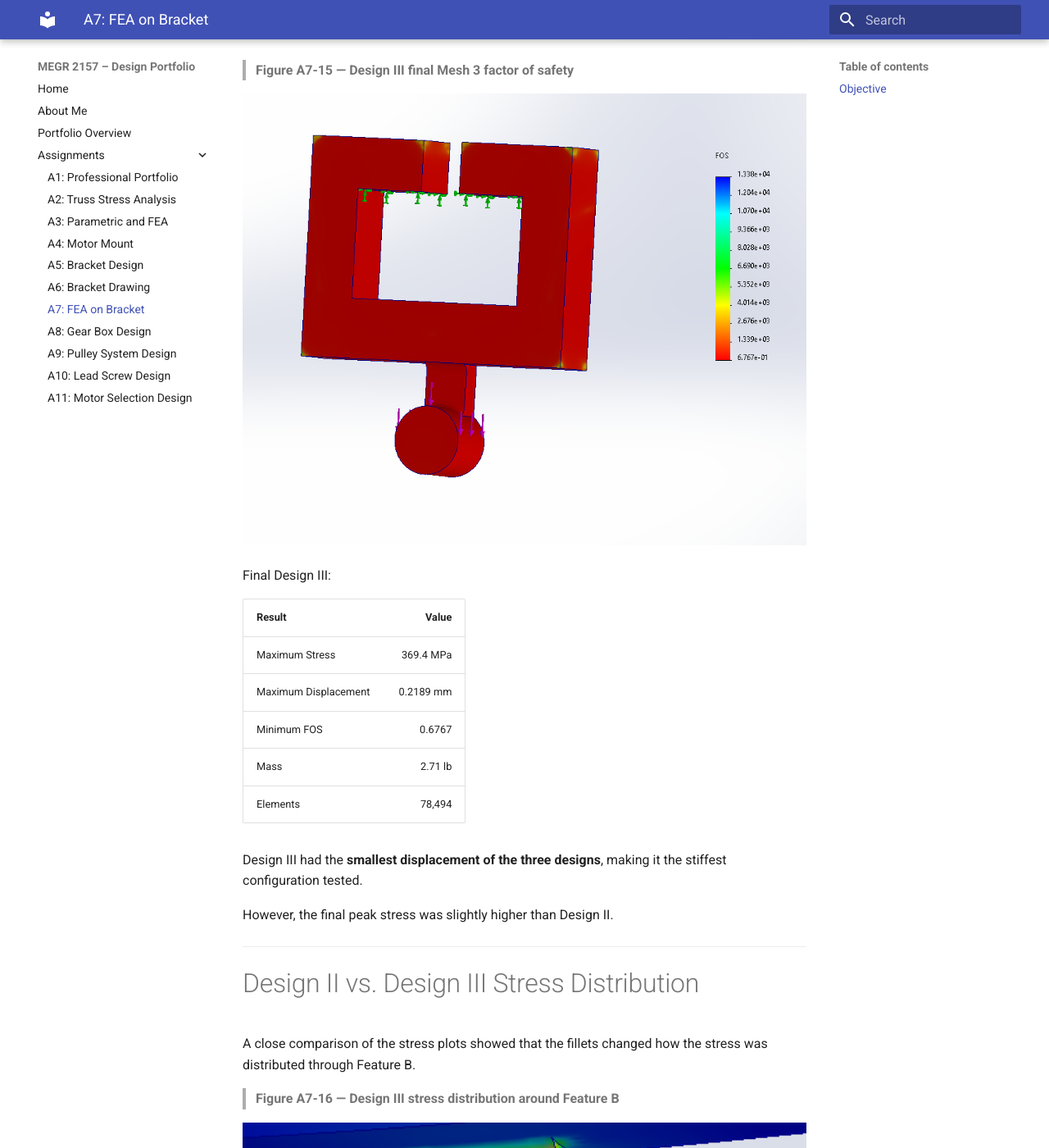
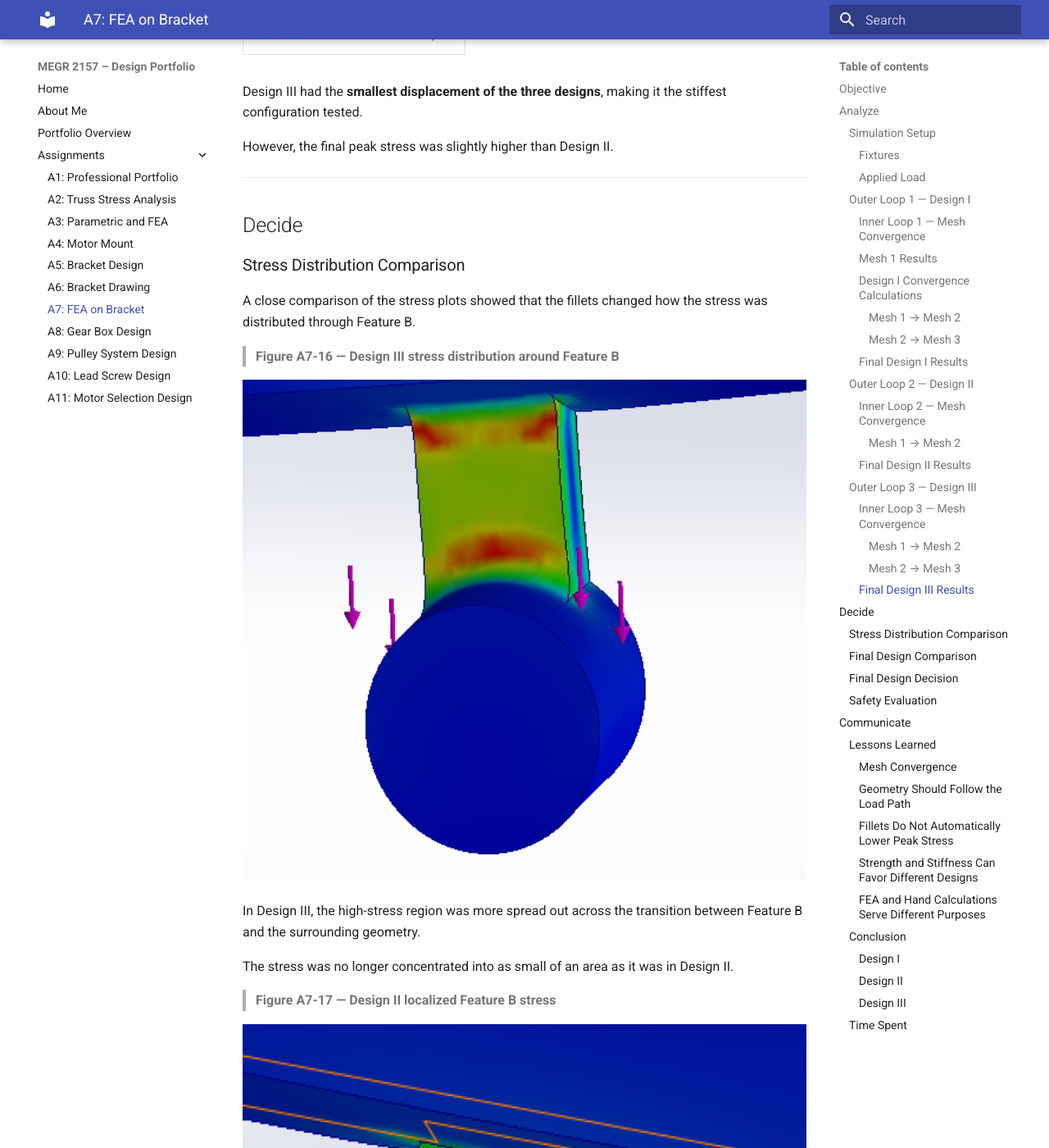
Before and after one commit to AcGallo/Florencondia-MEGR-2157-Portfolio, an MkDocs documentation site: the page built from docs/assignments/A07/index.md, in a window 1280 px wide and 1400 px high, scrolled down 18550 px. Shown: the whole window at 82% size. Built offline with MkDocs 1.6.1 and Material for MkDocs 9.7.7, drawn with Linux system fonts in a browser that asks for light colours; some of the changed text lies outside the part shown.

Commit message:
Update index.md

```diff
--- a/docs/assignments/A07/index.md
+++ b/docs/assignments/A07/index.md
@@ -23,7 +23,9 @@ The goal was to improve the bracket's strength and stiffness while keeping the d
 
 ---
 
-# Simulation Setup
+## Analyze
+
+### Simulation Setup
 
 A static SolidWorks Simulation study was used for all three designs.
 
@@ -39,7 +41,7 @@ The same material, fixtures, and applied loading were maintained between designs
 | Mesh Quality | High |
 | Convergence Requirement | 7% |
 
-## Fixtures
+#### Fixtures
 
 The bracket was fixed on the lower horizontal surfaces of the two upper arms where the bracket is supported by the T-beam.
 
@@ -47,7 +49,7 @@ The bracket was fixed on the lower horizontal surfaces of the two upper arms whe
 
 <img src="../../assets/images/64.png" alt="Fixed geometry applied to the upper bracket support surfaces" style="width:100%; height:auto;">
 
-## Applied Load
+#### Applied Load
 
 The cylinder was split so that the strap force could be applied only to the upper curved surface.
 
@@ -67,7 +69,7 @@ Using a selected direction prevented the force from acting radially normal to th
 
 ---
 
-# Outer Loop 1 — Design I
+### Outer Loop 1 — Design I
 
 Design I was the original bracket geometry from A5 and A6 and served as the baseline for the optimization.
 
@@ -97,7 +97,7 @@ The mesh was refined by reducing the element size.
 | Mesh 2 | 0.150 in | 0.075 in | 26,231 |
 | Mesh 3 | 0.100 in | 0.050 in | 78,607 |
 
-### Mesh 1 Results
+#### Mesh 1 Results
 
 The first mesh predicted:
 
@@ -139,9 +139,7 @@ The largest displacement occurred at the lower/free portion of the cylinder.
 
 <img src="../../assets/images/68.png" alt="Design I Mesh 1 displacement result" style="width:100%; height:auto;">
 
----
-
-## Design I Convergence Calculations
+#### Design I Convergence Calculations
 
 The percent change between consecutive meshes was calculated using:
 
@@ -162,7 +158,7 @@ $$
 | Max Displacement | 0.2893 mm | 0.2933 mm | 0.2964 mm |
 | Minimum FOS | 0.4027 | 0.4561 | 0.4111 |
 
-### Mesh 1 → Mesh 2
+##### Mesh 1 → Mesh 2
 
 Stress:
 
@@ -190,7 +186,7 @@ $$
 
 Only displacement was below the 7% convergence requirement, so the mesh was refined again.
 
-### Mesh 2 → Mesh 3
+##### Mesh 2 → Mesh 3
 
 Stress:
 
@@ -220,9 +216,7 @@ The stress and factor-of-safety results were still above the 7% convergence requ
 
 However, this was the **third mesh attempt**, so the finer Mesh 3 results were used as the final Design I values according to the assignment procedure.
 
----
-
-## Final Design I Results
+#### Final Design I Results
 
 > **Figure A7-6 — Design I final Mesh 3 von Mises stress**
 
@@ -250,7 +242,7 @@ The high stress around Feature B indicated that this part of the geometry should
 
 ---
 
-# Outer Loop 2 — Design II
+### Outer Loop 2 — Design II
 
 The first geometry modification increased the **front-view width of Feature B**.
 
@@ -289,7 +279,7 @@ Increasing the front-view width instead added material directly to the critical
 | Max Displacement | 0.2323 mm | 0.2362 mm |
 | Minimum FOS | 0.7541 | 0.7087 |
 
-## Mesh 1 → Mesh 2
+##### Mesh 1 → Mesh 2
 
 Stress:
 
@@ -325,9 +315,7 @@ $$
 
 A third mesh was not required.
 
----
-
-## Final Design II Results
+#### Final Design II Results
 
 > **Figure A7-10 — Design II final Mesh 2 von Mises stress**
 
@@ -383,7 +369,7 @@ This stress pattern motivated the next geometry change.
 
 ---
 
-# Outer Loop 3 — Design III
+### Outer Loop 3 — Design III
 
 Design III retained the wider Feature B from Design II and added **fillets to the upper and lower front transitions of Feature B**.
 
@@ -402,7 +386,7 @@ The material, loading, fixtures, cylinder geometry, and Feature B axial thicknes
 | Max Displacement | 0.2148 mm | 0.2183 mm | 0.2189 mm |
 | Minimum FOS | 0.7671 | 0.6811 | 0.6767 |
 
-## Mesh 1 → Mesh 2
+##### Mesh 1 → Mesh 2
 
 Stress:
 
@@ -430,7 +414,7 @@ $$
 
 Stress and factor of safety were not below the 7% criterion, so another refinement was required.
 
-## Mesh 2 → Mesh 3
+##### Mesh 2 → Mesh 3
 
 Stress:
 
@@ -464,9 +448,7 @@ $$
 \boxed{\text{Design III converged at Mesh 3}}
 $$
 
----
-
-## Final Design III Results
+#### Final Design III Results
 
 > **Figure A7-13 — Design III final Mesh 3 von Mises stress**
 
@@ -496,7 +476,9 @@ However, the final peak stress was slightly higher than Design II.
 
 ---
 
-# Design II vs. Design III Stress Distribution
+## Decide
+
+### Stress Distribution Comparison
 
 A close comparison of the stress plots showed that the fillets changed how the stress was distributed through Feature B.
 
@@ -556,9 +538,7 @@ Therefore, the fillets improved stiffness and produced a smoother stress distrib
 | **Safety Factor** | **0.4111** | **0.7087** | **0.6767** |
 | **Number of Elements** | **78,607** | **26,636** | **78,494** |
 
----
-
-# Final Design Decision
+### Final Design Decision
 
 Design II was selected as the **best overall design of the three configurations tested**.
 
@@ -601,9 +581,7 @@ Therefore, Design II provided the better overall balance between:
 
 The most effective change during the optimization was therefore the increase in Feature B width from **0.498 in to 0.625 in**.
 
----
-
-# Safety Evaluation
+### Safety Evaluation
 
 Although Design II was the best design tested, the FEA results also revealed an important limitation.
 
@@ -645,9 +623,11 @@ Therefore, Design II should be considered the **best of the three designs evalua
 
 ---
 
-# Lessons Learned
+## Communicate
 
-## Mesh Convergence
+### Lessons Learned
+
+#### Mesh Convergence
 
 One of the most important lessons from this assignment was that different FEA results can converge at different rates.
 
@@ -667,9 +647,7 @@ This showed that a stable displacement result does not automatically mean that t
 
 Stress concentrations can remain highly sensitive to mesh density.
 
----
-
-## Geometry Should Follow the Load Path
+#### Geometry Should Follow the Load Path
 
 Increasing Feature B from 0.498 in to 0.625 in added material directly to the region carrying the load from the cylinder into the bracket.
 
@@ -687,9 +665,7 @@ $$
 
 This demonstrated that strategically adding a small amount of material can be more effective than increasing the size of the entire bracket.
 
----
-
-## Fillets Do Not Automatically Lower Peak Stress
+#### Fillets Do Not Automatically Lower Peak Stress
 
 The Design III fillets produced a visibly smoother and more distributed stress field.
 
@@ -699,17 +675,13 @@ This showed that a smoother-looking stress plot does not automatically mean that
 
 The actual converged values must still be compared.
 
----
-
-## Strength and Stiffness Can Favor Different Designs
+#### Strength and Stiffness Can Favor Different Designs
 
 Design III produced the smallest displacement, while Design II produced the lowest stress and highest factor of safety.
 
 Therefore, selecting the best design required evaluating multiple performance measures rather than optimizing only one quantity.
 
----
-
-## FEA and Hand Calculations Serve Different Purposes
+#### FEA and Hand Calculations Serve Different Purposes
 
 The analytical work from A5 modeled individual features using simplified axial and beam equations.
 
@@ -718,17 +690,17 @@ The FEA model evaluated the complete three-dimensional bracket and revealed loca
 The two methods are therefore complementary:
 
 - Hand calculations provide initial sizing and physical understanding.
-- FEA shows how the complete geometry actually transfers load and where local stress concentrations occur.
+- FEA shows how the complete geometry transfers load and where local stress concentrations occur.
 
 ---
 
-# Conclusion
+### Conclusion
 
 Three outer-loop bracket designs were evaluated using static FEA.
 
 Each design was checked using its own inner mesh-convergence loop.
 
-### Design I
+#### Design I
 
 The original bracket produced:
 
@@ -744,7 +716,7 @@ $$
 
 with a major stress concentration around Feature B.
 
-### Design II
+#### Design II
 
 Increasing the Feature B width from:
 
@@ -768,7 +740,7 @@ $$
 
 with almost no increase in mass.
 
-### Design III
+#### Design III
 
 Adding fillets around the Feature B transitions reduced maximum displacement to:
 
@@ -808,9 +780,7 @@ $$
 
 Further redesign would still be required to obtain a factor of safety greater than 1 under the modeled 1300 lbf load.
 
----
-
-# Time Spent
+### Time Spent
 
 The total time spent completing A7 was approximately:
 
```
Also changed, not shown: other parts of docs/assignments/A07/index.md (+4 -18 lines).
